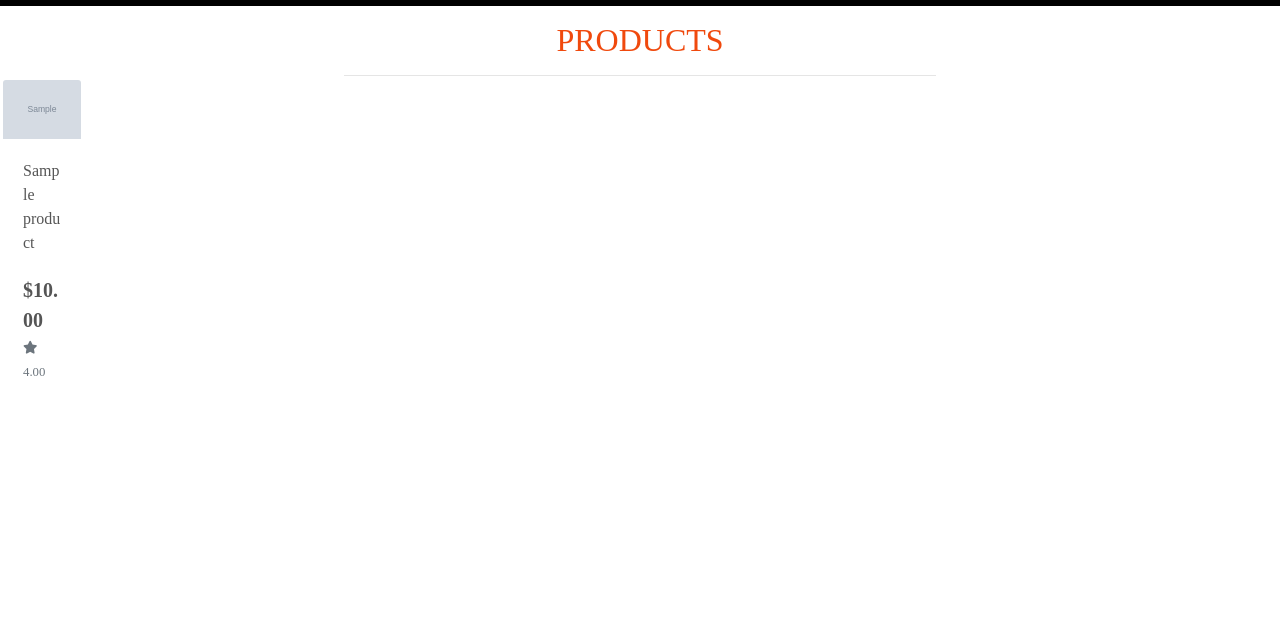
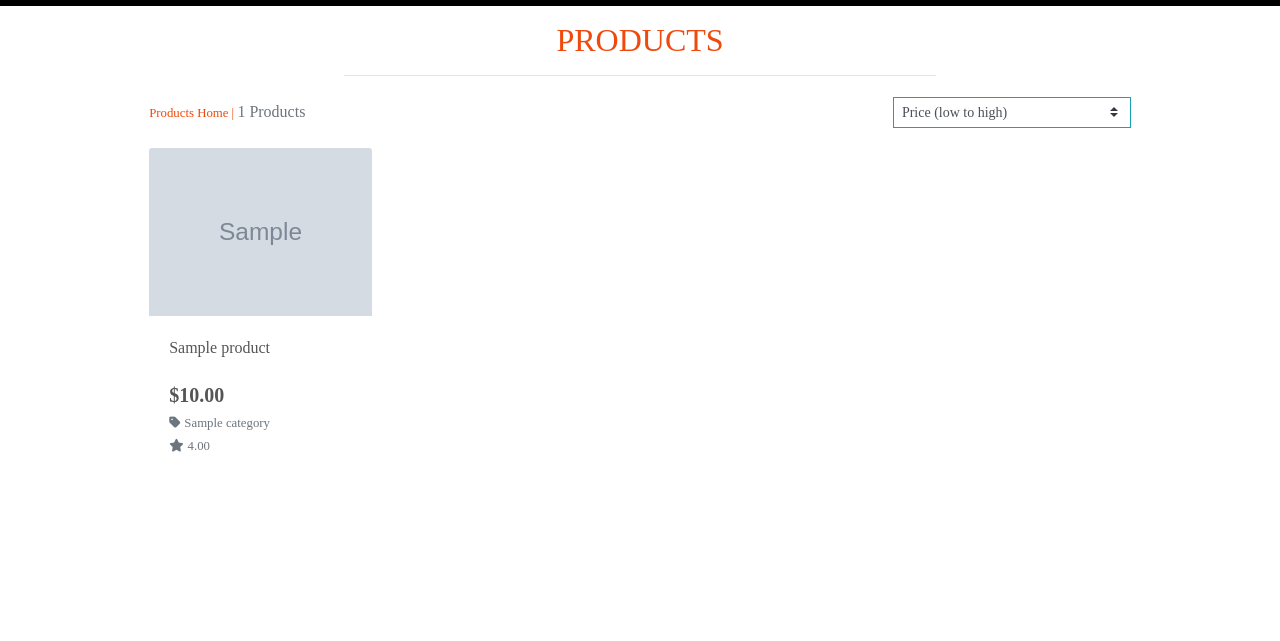
Before and after one commit to CarlosFaccelli26/hand_crafting_milestone, a Django app: a page that uses templates/includes/main-nav.html in a window 1280 px wide. Shown: the part 159-800 px from the top of the page. Run offline with Django 3.2, Linux system fonts and the light colour scheme; tables that the repository leaves empty hold one stand-in row (values such as "Sample post"); grey boxes marked "Sample" are stand-in pictures; some libraries are stand-ins or nearby versions.

Commit message:
Added sorting and product to product page

```diff
--- a/products/templates/products/products.html
+++ b/products/templates/products/products.html
@@ -15,11 +15,41 @@
         <div class="row text-center mt-3">
             <div class="col">
                 <h2 class="logo-font text-orange">Products</h2>
+                  {% for c in current_categories %}
+                    <a class="category-badge text-decoration-none" href="{% url 'products' %}?category={{ c.name }}">
+                        <span class="p-2 mt-2 badge badge-white text-black rounded-0 border border-dark">{{ c.friendly_name }}</span>
+                    </a>
+                {% endfor %}
                 <hr class="w-50 mb-1">
             </div>
         </div>
         <div class="row">
-            <div class="row mt-1 mb-2"></div>
+            <div class="product-container col-10 offset-1">
+            <div class="row mt-1 mb-2">
+                    <div class="col-12 col-md-6 my-auto order-md-last d-flex justify-content-center justify-content-md-end">
+                        <div class="sort-select-wrapper w-50">
+                            <select id="sort-selector" class="custom-select custom-select-sm rounded-0 border border-{% if current_sorting != 'None_None' %}info{% else %}black{% endif %}">
+                                <option value="reset" {% if current_sorting == 'None_None' %}selected{% endif %}>Sort by...</option>
+                                <option value="price_asc" {% if current_sorting == 'price_asc' %}selected{% endif %}>Price (low to high)</option>
+                                <option value="price_desc" {% if current_sorting == 'price_desc' %}selected{% endif %}>Price (high to low)</option>
+                                <option value="rating_asc" {% if current_sorting == 'rating_asc' %}selected{% endif %}>Rating (low to high)</option>
+                                <option value="rating_desc" {% if current_sorting == 'rating_desc' %}selected{% endif %}>Rating (high to low)</option>
+                                <option value="name_asc" {% if current_sorting == 'name_asc' %}selected{% endif %}>Name (A-Z)</option>
+                                <option value="name_desc" {% if current_sorting == 'name_desc' %}selected{% endif %}>Name (Z-A)</option>
+                                <option value="category_asc" {% if current_sorting == 'category_asc' %}selected{% endif %}>Category (A-Z)</option>
+                                <option value="category_desc" {% if current_sorting == 'category_desc' %}selected{% endif %}>Category (Z-A)</option>
+                            </select>
+                        </div>
+                    </div>
+                    <div class="col-12 col-md-6 order-md-first">
+                        <p class="text-muted mt-3 text-center text-md-left">
+                            {% if search_term or current_categories or current_sorting != 'None_None' %}
+                                <span class="small text-orange"><a class="text-orange" href="{% url 'products' %}">Products Home</a> | </span>
+                            {% endif %}
+                            {{ products|length }} Products{% if search_term %} found for <strong>"{{ search_term }}"</strong>{% endif %}
+                        </p>
+                    </div>
+            </div>
             <div class="row">
                 {% for product in products  %}
                     <div class="col-sm-6 col-md-6 col-lg-4 col-xl-3">
@@ -40,6 +70,15 @@
                                 <div class="row">
                                     <div class="col">
                                         <p class="lead mb-0 text-left font-weight-bold">${{ product.price }}</p>
+                                        {% if product.category %}
+                                            {% for category in product.category.all  %}
+                                                <p class="small mt-1 mb-0">
+                                                    <a class="text-muted" href="{% url 'products' %}?category={{ category.name }}">
+                                                        <i class="fas fa-tag mr-1"></i>{{ category.friendly_name }}
+                                                    </a>
+                                                </p>
+                                            {% endfor %}
+                                        {% endif %}
                                         {% if product.rating %}
                                             <small class="text-muted"><i class="fas fa-star mr-1"></i>{{ product.rating }}</small>
                                         {% else %}
@@ -75,5 +114,6 @@
                 {% endfor %}
             </div>
         </div>
+        </div>
     </div>
 {% endblock %}
--- a/products/views.py
+++ b/products/views.py
@@ -1,10 +1,9 @@
-from django.shortcuts import render, get_object_or_404, redirect, reverse
+from django.shortcuts import render, redirect, reverse, get_object_or_404
 from django.contrib import messages
 from django.db.models import Q
 from .models import Product, Category
 
 # Create your views here.
-
 
 def all_products(request):
     """ A view to show all products, including sorting and search queries """
@@ -22,6 +21,8 @@ def all_products(request):
             if sortkey == 'name':
                 sortkey = 'lower_name'
                 products = products.annotate(lower_name=Lower('name'))
+            if sortkey == 'category':
+                sortkey = 'category__name'
 
             if 'direction' in request.GET:
                 direction = request.GET['direction']
@@ -33,11 +34,13 @@ def all_products(request):
             categories = request.GET['category'].split(',')
             products = products.filter(category__name__in=categories)
             categories = Category.objects.filter(name__in=categories)
+
         if 'q' in request.GET:
             query = request.GET['q']
             if not query:
                 messages.error(request, "You didn't enter any search criteria!")
                 return redirect(reverse('products'))
+
             queries = Q(name__icontains=query) | Q(description__icontains=query)
             products = products.filter(queries)
 
--- a/static/css/base.css
+++ b/static/css/base.css
@@ -108,6 +108,11 @@ body {
     z-index: -1;
 }
 
+a.category-badge > span.badge:hover {
+    background: #f0490d !important;
+    color: #fff !important;
+}
+
 /* -------------------------------- Animations */
 
 /* Code generated from https://www.html-code-generator.com/css/animation-generator */
--- a/templates/includes/main-nav.html
+++ b/templates/includes/main-nav.html
@@ -8,7 +8,7 @@
             <div class="dropdown-menu border-0" aria-labelledby="all-products-link">
                 <a href="{% url 'products' %}?sort=price&direction=asc" class="dropdown-item text-orange">By Price</a>
                 <a href="{% url 'products' %}?sort=price&direction=desc" class="dropdown-item text-orange">By Rating</a>
-                <a href="{% url 'products' %}?sort=price&direction=asc" class="dropdown-item text-orange">By Category</a>
+                <a href="{% url 'products' %}?sort=category&direction=asc" class="dropdown-item text-orange">By Category</a>
                 <a href="{% url 'products' %}" class="dropdown-item text-orange">All Products</a>
             </div>
         </li>
```
Also changed, not shown: products/templates/products/product_detail.html (+9 -0 lines).
